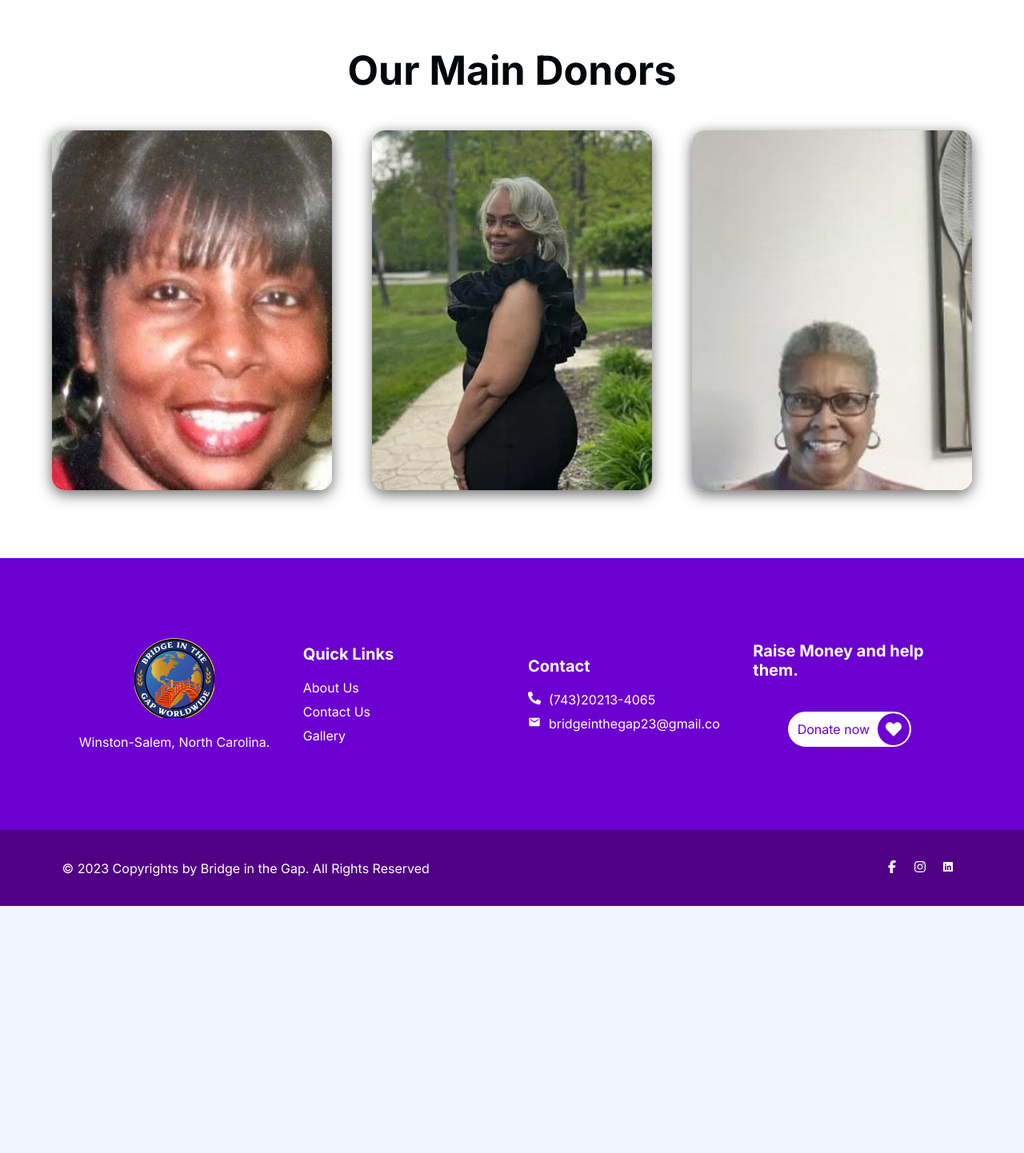
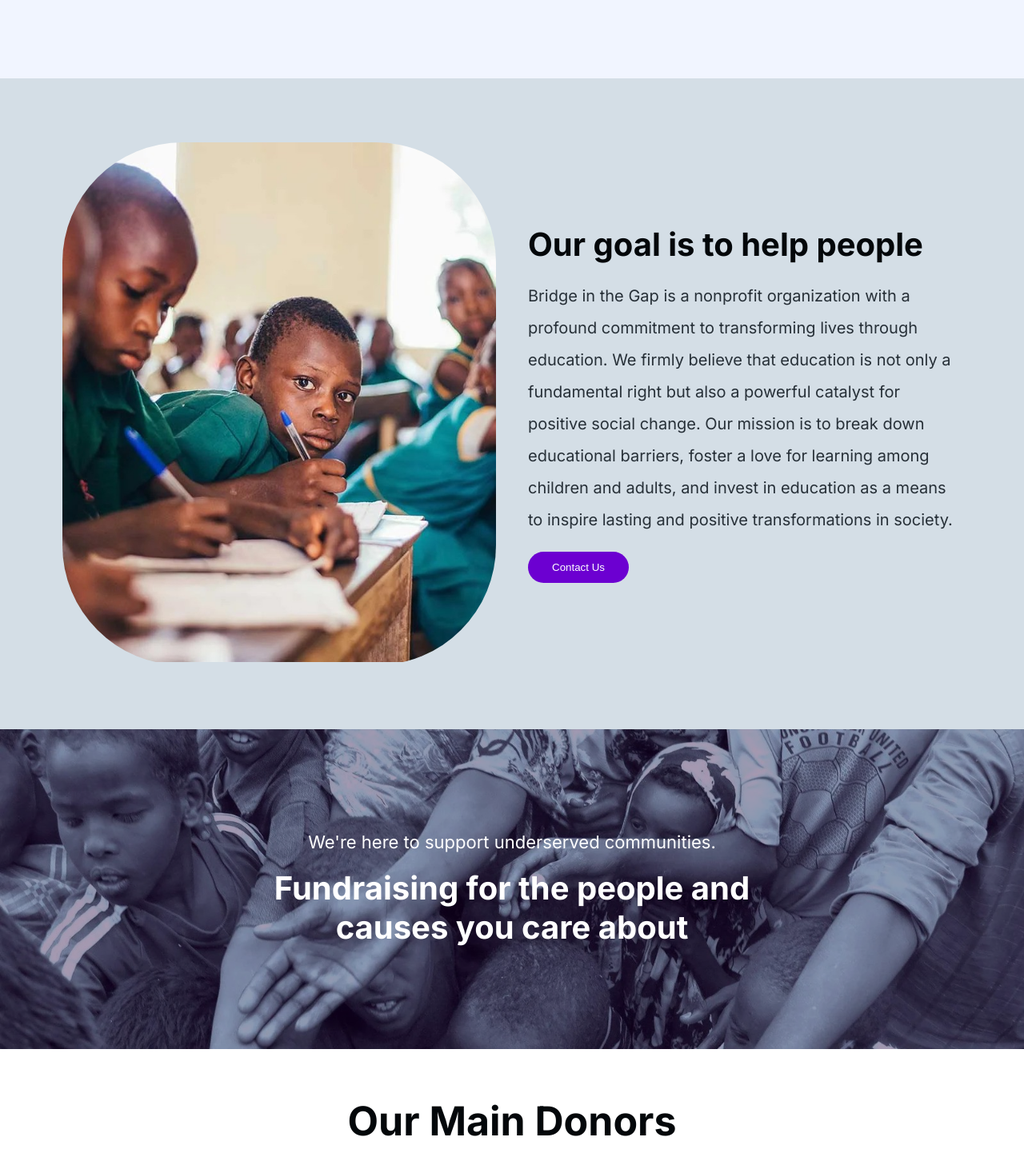
Before and after one commit to herdoycode/ghana, a Next.js app: page / in a window 1280 px wide. Shown: the part 668-2110 px from the top of the page at 80% size. Before the commit the page ends 1801 px from the top, so only its background shows below. Built offline with nearby package versions, Linux system fonts and the light colour scheme.

Commit message:
Add mission section

```diff
--- /dev/null
+++ b/app/components/goal/Goal.scss
@@ -0,0 +1,38 @@
+.goal-wrapper {
+  background: var(--bg-secondary);
+  margin-top: 10rem;
+  .goal {
+    padding: 8rem 0rem;
+    display: flex;
+    align-items: center;
+    gap: 4rem;
+    .g-left {
+      flex: 1;
+      border-radius: 15rem;
+      overflow: hidden;
+    }
+    .g-right {
+      flex: 1;
+      display: flex;
+      align-items: flex-start;
+      flex-direction: column;
+      height: 100%;
+      h2 {
+        font-size: 4rem;
+        margin-bottom: 2rem;
+      }
+      p {
+        font-size: 2rem;
+        margin-bottom: 2rem;
+        line-height: 4rem;
+      }
+      button {
+        background: var(--primary-color);
+        color: #fff;
+      }
+    }
+    @media screen and (max-width: 768px) {
+      flex-direction: column;
+    }
+  }
+}
--- /dev/null
+++ b/app/components/goal/Goal.tsx
@@ -0,0 +1,30 @@
+import "./Goal.scss";
+
+const Goal = () => {
+  return (
+    <div className="goal-wrapper">
+      <div className="container">
+        <div className="goal">
+          <div className="g-left">
+            <img src="/goal.jpg" alt="education image" />
+          </div>
+          <div className="g-right">
+            <h2>Our goal is to help people</h2>
+            <p>
+              Bridge in the Gap is a nonprofit organization with a profound
+              commitment to transforming lives through education. We firmly
+              believe that education is not only a fundamental right but also a
+              powerful catalyst for positive social change. Our mission is to
+              break down educational barriers, foster a love for learning among
+              children and adults, and invest in education as a means to inspire
+              lasting and positive transformations in society.
+            </p>
+            <button>Contact Us</button>
+          </div>
+        </div>
+      </div>
+    </div>
+  );
+};
+
+export default Goal;
--- a/app/page.scss
+++ b/app/page.scss
@@ -1,3 +1,50 @@
+.save {
+  position: relative;
+  height: 40rem;
+  display: flex;
+  align-items: center;
+  justify-content: center;
+  background: url("/bg-1.jpg") no-repeat center center fixed;
+  background-size: cover;
+  text-align: center;
+  color: #fff;
+  .container {
+    display: flex;
+    align-items: center;
+    justify-content: center;
+  }
+  &::after {
+    content: "";
+    position: absolute;
+    width: 100%;
+    height: 100%;
+    background: rgba($color: #1e003e, $alpha: 0.4);
+    z-index: 1;
+  }
+  .content {
+    position: relative;
+    z-index: 10;
+    width: 60rem;
+    display: flex;
+    align-items: center;
+    justify-content: center;
+    flex-direction: column;
+    @media screen and (max-width: 768px) {
+      width: 100%;
+    }
+    p {
+      font-size: 2.2rem;
+      z-index: 10;
+      margin-bottom: 2rem;
+    }
+    h2 {
+      font-size: 4rem;
+      color: #fff;
+      z-index: 10;
+    }
+  }
+}
+
 .donor {
   padding: 6rem 0rem;
   background: #fff;
--- a/app/page.tsx
+++ b/app/page.tsx
@@ -1,11 +1,21 @@
 import "./page.scss";
 import ProfileCard from "./components/profileCard/ProfileCard";
 import Slider from "./components/slider/Slider";
+import Goal from "./components/goal/Goal";
 
 const page = () => {
   return (
     <div>
       <Slider />
+      <Goal />
+      <div className="save">
+        <div className="container">
+          <div className="content">
+            <p>We&apos;re here to support underserved communities.</p>
+            <h2>Fundraising for the people and causes you care about</h2>
+          </div>
+        </div>
+      </div>
       <div className="donor">
         <h2>Our Main Donors</h2>
         <ProfileCard />
```
Also changed, not shown: public/bg-1.jpg (added), public/goal.jpg (added).
